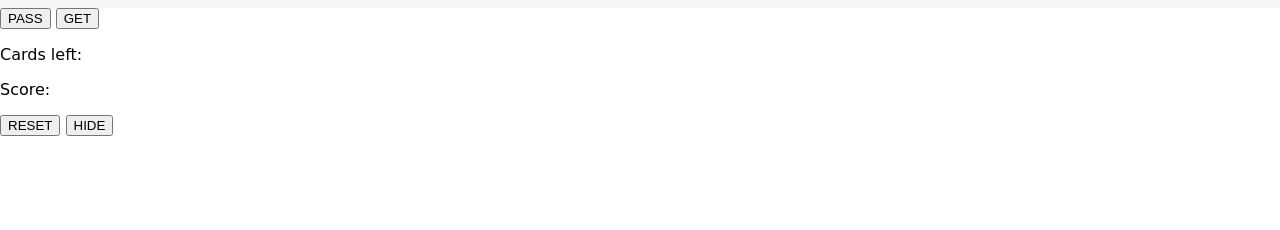
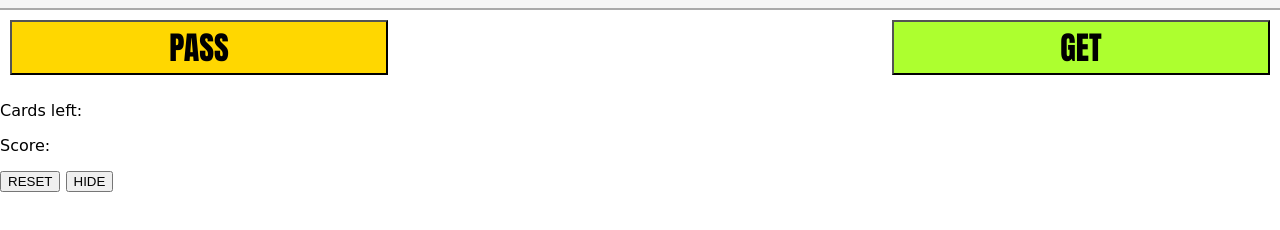
Before and after one commit to jillian-armonia/heads-up, a plain HTML site: page index.html in a window 1280 px wide. Shown: the part 116-346 px from the top of the page. Drawn offline with Linux system fonts and the light colour scheme.

Commit message:
add buttons css

```diff
--- a/style.css
+++ b/style.css
@@ -38,3 +38,24 @@ h2{
     font-size: calc(4rem + 2vw);
     background-color: whitesmoke;
 }
+
+#game-buttons{
+    display: flex;
+    justify-content: space-between;
+    padding: 10px;
+    border-top: solid darkgrey 2px;
+}
+
+#game-buttons button{
+    font-family: Impact, Haettenschweiler, 'Arial Narrow Bold', sans-serif;
+    font-size: 2em;
+    width: 30%;
+}
+
+#pass{
+    background-color: gold;
+}
+
+#get{
+    background-color: greenyellow;
+}
```
